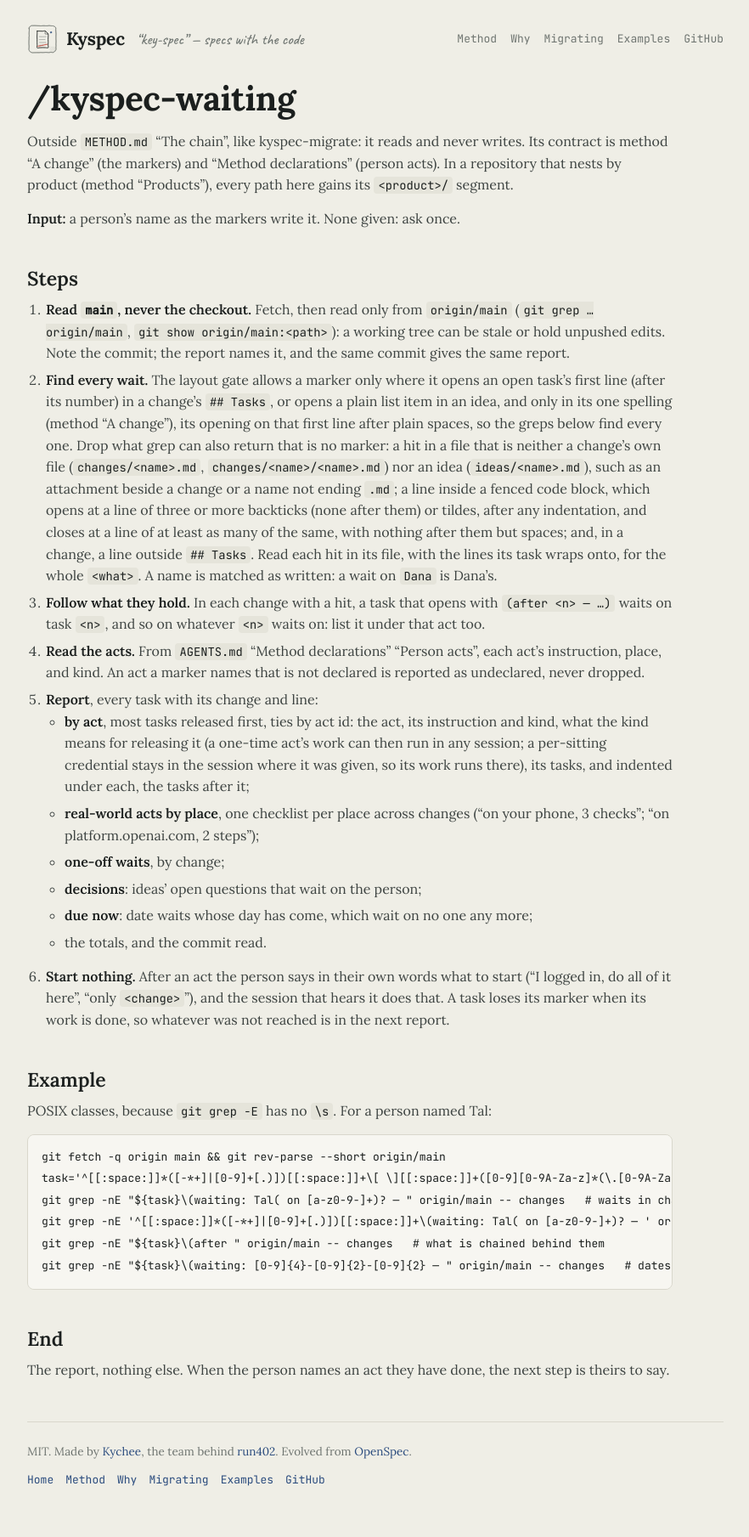
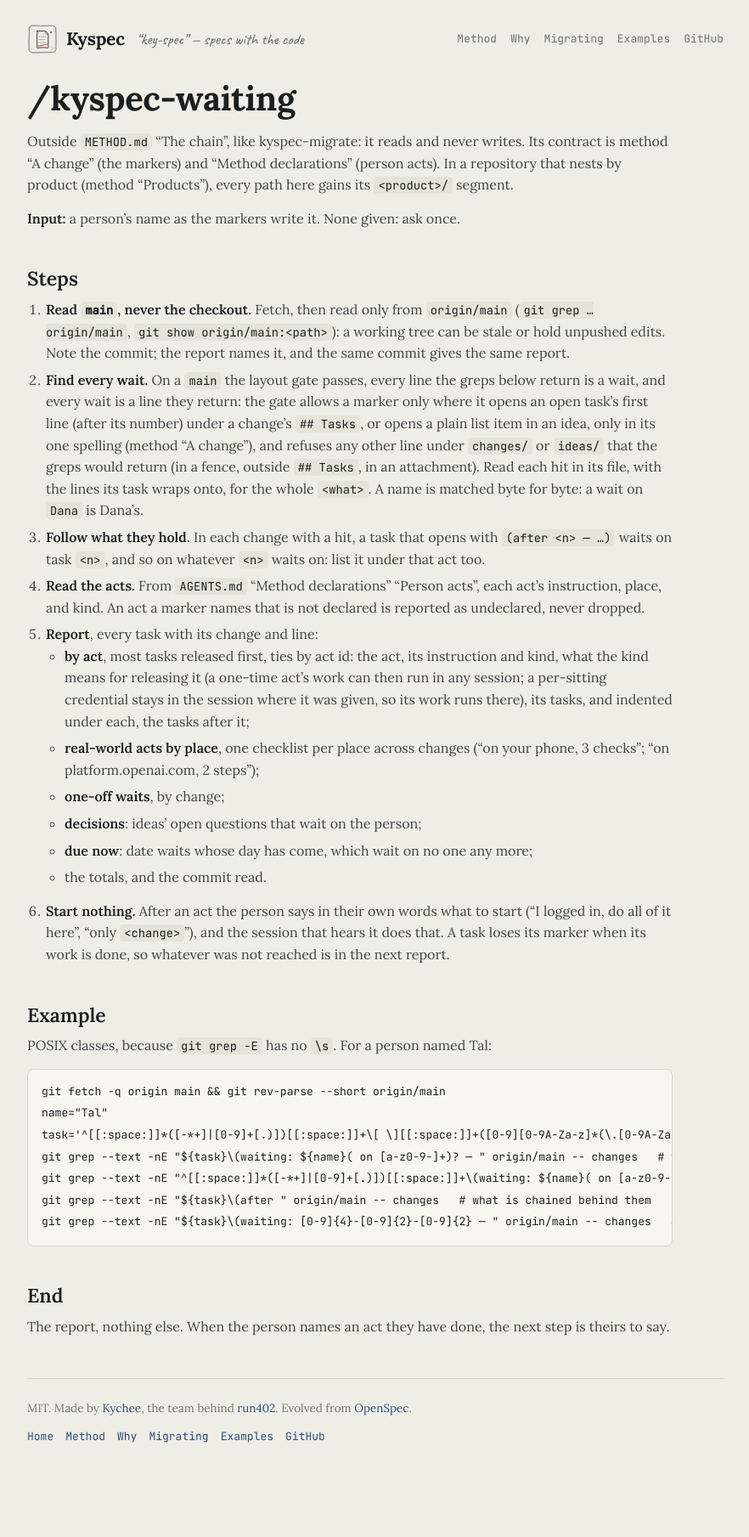
Before and after one commit to kychee-com/kyspec, a Jekyll site: the page built from skills/kyspec-waiting/SKILL.md, in a window 1280 px wide. Shown: the whole page at 85% size, without its empty margins (198-1080 px from the left). Built offline with Jekyll 4.4.1, drawn with Linux system fonts in a browser that asks for light colours; our own code applies the rules of GitHub Pages for plain Markdown files; after the commit the page ends 1758 px from its top, so only the background shows below that.

Commit message:
kyspec: every line the kyspec-waiting greps return is a wait, and every wait is one they return
The gate now refuses any line under changes/ or ideas/ that the greps would return but that is no marker it reads (in a fence, outside ## Tasks, in an attachment or any other file), so kyspec-waiting drops nothing and needs no markdown reading of its own. A marker's opening is printable ASCII with single spaces and a person's name ASCII letters, so a grep matches it byte for byte. A change or idea ends its lines with LF or CRLF only: a lone CR, U+0085, U+2028, U+2029, a form feed or vertical tab is refused. The example greps take the name once and read files marked binary (--text). The install lines make .claude/skills first.

Co-Authored-By: Claude Opus 5.5 <noreply@anthropic.com>

Claude-Session: https://claude.ai/code/session_016MMnWz4w5cWQBWjBHSTLnQ

````diff
--- a/index.html
+++ b/index.html
@@ -402,9 +402,10 @@
           <button type="button" class="copy-btn" onclick="copyPrompt(this.previousElementSibling)">Copy</button>
         </div>
       </div>
-      <p>By hand it is four files, three lines, from your repository root:</p>
+      <p>By hand it is four files, four lines, from your repository root:</p>
 <pre><code>git clone https://github.com/kychee-com/kyspec /tmp/kyspec
 cp /tmp/kyspec/METHOD.md /tmp/kyspec/check-layout.mjs .
+mkdir -p .claude/skills
 cp -r /tmp/kyspec/skills/kyspec-{brainstorm,plan,implement,verify,finish,waiting} .claude/skills/</code></pre>
       <figure class="fig-side">
         <img class="doodle" src="/doodles/files.svg" alt="" width="300" height="130">
--- a/llms.txt
+++ b/llms.txt
@@ -9,10 +9,11 @@ https://github.com/kychee-com/kyspec (MIT). Five short skills, one method
 
 ## Install the kyspec.com skills
 
-Two files and six skills, three lines, run from the repository root:
+Two files and six skills, four lines, run from the repository root:
 
     git clone https://github.com/kychee-com/kyspec /tmp/kyspec
     cp /tmp/kyspec/METHOD.md /tmp/kyspec/check-layout.mjs .
+    mkdir -p .claude/skills
     cp -r /tmp/kyspec/skills/kyspec-{brainstorm,plan,implement,verify,finish,waiting} .claude/skills/
 
 1. METHOD.md goes to the repository root. It is the method the skills cite.
--- a/skills/kyspec-waiting/SKILL.md
+++ b/skills/kyspec-waiting/SKILL.md
@@ -17,17 +17,13 @@ nests by product (method "Products"), every path here gains its `<product>/` seg
    (`git grep … origin/main`, `git show origin/main:<path>`): a working tree can be stale or
    hold unpushed edits. Note the commit; the report names it, and the same commit gives the same
    report.
-2. **Find every wait.** The layout gate allows a marker only where it opens an open task's first
-   line (after its number) in a change's `## Tasks`, or opens a plain list item in an idea, and
-   only in its one spelling (method "A change"), its opening on that first line after plain
-   spaces, so the greps below find every one. Drop what grep can also return that is no marker:
-   a hit in a file that is neither a change's own file (`changes/<name>.md`,
-   `changes/<name>/<name>.md`) nor an idea (`ideas/<name>.md`), such as an attachment beside a
-   change or a name not ending `.md`; a line inside a fenced code block, which opens at a line
-   of three or more backticks (none after them) or tildes, after any indentation, and closes at
-   a line of at least as many of the same, with nothing after them but spaces; and, in a change,
-   a line outside `## Tasks`. Read each hit in its file, with the lines its task wraps onto, for
-   the whole `<what>`. A name is matched as written: a wait on `Dana` is Dana's.
+2. **Find every wait.** On a `main` the layout gate passes, every line the greps below return
+   is a wait, and every wait is a line they return: the gate allows a marker only where it
+   opens an open task's first line (after its number) under a change's `## Tasks`, or opens a
+   plain list item in an idea, only in its one spelling (method "A change"), and refuses any
+   other line under `changes/` or `ideas/` that the greps would return (in a fence, outside
+   `## Tasks`, in an attachment). Read each hit in its file, with the lines its task wraps onto,
+   for the whole `<what>`. A name is matched byte for byte: a wait on `Dana` is Dana's.
 3. **Follow what they hold.** In each change with a hit, a task that opens with
    `(after <n> — …)` waits on task `<n>`, and so on whatever `<n>` waits on: list it under that
    act too.
@@ -55,11 +51,12 @@ POSIX classes, because `git grep -E` has no `\s`. For a person named Tal:
 
 ```bash
 git fetch -q origin main && git rev-parse --short origin/main
+name="Tal"
 task='^[[:space:]]*([-*+]|[0-9]+[.)])[[:space:]]+\[ \][[:space:]]+([0-9][0-9A-Za-z]*(\.[0-9A-Za-z]+)*[.)]?[[:space:]]+)?'
-git grep -nE "${task}\(waiting: Tal( on [a-z0-9-]+)? — " origin/main -- changes   # waits in changes
-git grep -nE '^[[:space:]]*([-*+]|[0-9]+[.)])[[:space:]]+\(waiting: Tal( on [a-z0-9-]+)? — ' origin/main -- ideas   # decisions
-git grep -nE "${task}\(after " origin/main -- changes   # what is chained behind them
-git grep -nE "${task}\(waiting: [0-9]{4}-[0-9]{2}-[0-9]{2} — " origin/main -- changes   # dates; due when <= today
+git grep --text -nE "${task}\(waiting: ${name}( on [a-z0-9-]+)? — " origin/main -- changes   # waits in changes
+git grep --text -nE "^[[:space:]]*([-*+]|[0-9]+[.)])[[:space:]]+\(waiting: ${name}( on [a-z0-9-]+)? — " origin/main -- ideas   # decisions
+git grep --text -nE "${task}\(after " origin/main -- changes   # what is chained behind them
+git grep --text -nE "${task}\(waiting: [0-9]{4}-[0-9]{2}-[0-9]{2} — " origin/main -- changes   # dates; due when <= today
 ```
 
 ## End
````
Also changed, not shown: METHOD.md (+7 -5 lines), check-layout.mjs (+55 -11 lines), check-layout.test.mjs (+51 -23 lines).
